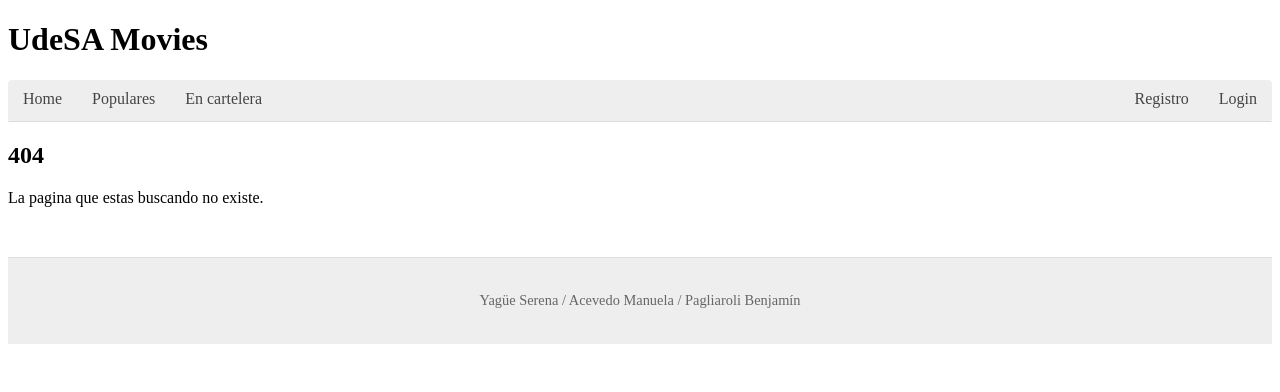
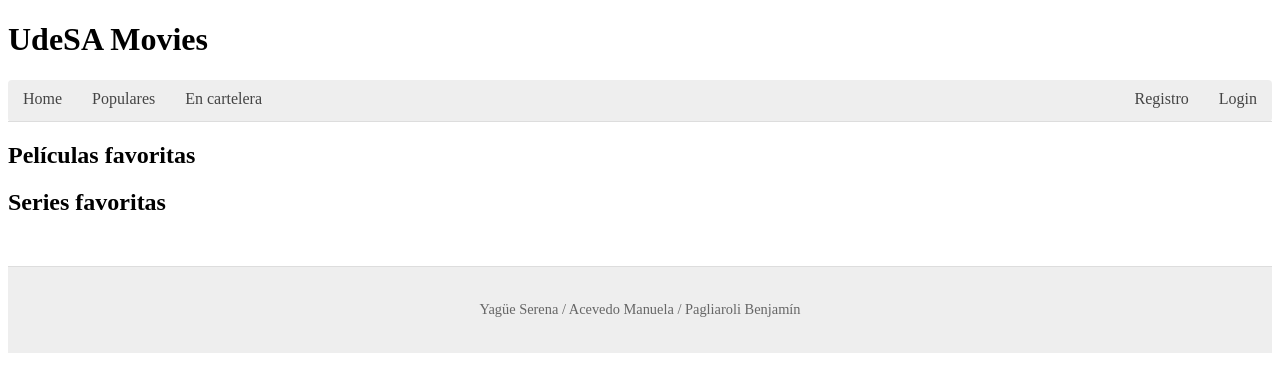
Before and after one commit to bpagliaroli/pi-grupo-4, a React (Create React App) app: page /favoritos in a window 1280 px wide. Before the commit this address had no page. Shown: the top 392 px of the page. Built offline with nearby package versions, Linux system fonts and the light colour scheme.

Commit message:
Cree la pagina de favoritos

```diff
--- a/src/App.js
+++ b/src/App.js
@@ -10,6 +10,7 @@ import Register from "./Screens/Register/Register";
 import Login from "./Screens/Login/Login";
 import Results from "./Screens/Results/Results";
 import NotFound from "./Screens/NotFound/NotFound";
+import Favoritos from "./Screens/Favoritos/Favoritos";
 
 function App() {
   return (
@@ -24,6 +25,7 @@ function App() {
         <Route path="/register" component={Register} />
         <Route path="/login" component={Login} />
         <Route path="/results/:busqueda" component={Results} />
+        <Route path="/favoritos" component={Favoritos} />
         <Route component={NotFound} />
       </Switch>
       <Footer />
--- /dev/null
+++ b/src/Screens/Favoritos/Favoritos.js
@@ -0,0 +1,45 @@
+import React, { Component } from "react";
+
+class Favoritos extends Component {
+    constructor(props){
+        super(props);
+        this.state = {
+            peliculas: [],
+            series: []
+        }
+    }
+
+    componentDidMount(){
+        let favs = localStorage.getItem("favoritos");
+
+        if(favs !== null){
+            let favoritos = JSON.parse(favs);
+
+            let pelis = favoritos.filter(elem => elem.tipo === "pelicula");
+            let series = favoritos.filter(elem => elem.tipo === "serie");
+
+            this.setState({
+                peliculas: pelis,
+                series: series
+            });
+        }
+    }
+
+    render(){
+        return(
+            <div>
+                <h2>Películas favoritas</h2>
+                {this.state.peliculas.map(p => (
+                    <p key={p.id}>{p.nombre}</p>
+                ))}
+
+                <h2>Series favoritas</h2>
+                {this.state.series.map(s => (
+                    <p key={s.id}>{s.nombre}</p>
+                ))}
+            </div>
+        )
+    }
+}
+
+export default Favoritos;
```
